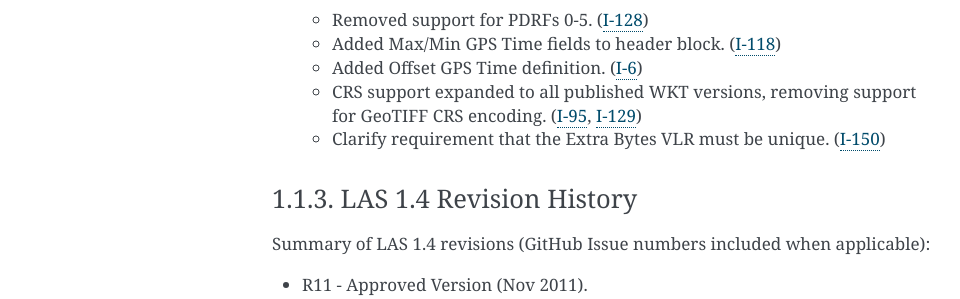
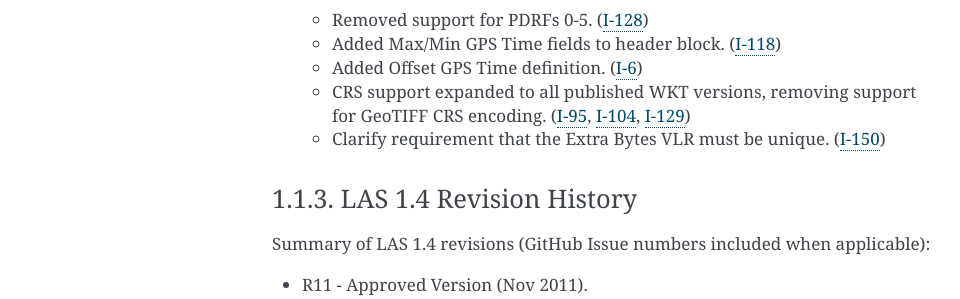
Before and after one commit to ASPRSorg/LAS, a Sphinx documentation site: the page built from source/01_intro.txt, in a window 1280 px wide and 900 px high, scrolled down 543 px. Shown: the part 156-455 px from the top of the window, without its empty margins (148-1108 px from the left). Built offline with Sphinx 7.4.7, drawn with Linux system fonts in a browser that asks for light colours; the version number could not be read and is left out.

Commit message:
Added #104 to WKT ticket list

```diff
--- a/source/01_intro.txt
+++ b/source/01_intro.txt
@@ -40,6 +40,7 @@ The additions of LAS 1.5 include:
     (`I-6 <https://github.com/ASPRSorg/LAS/issues/6>`_)
   * CRS support expanded to all published WKT versions, removing support for GeoTIFF CRS encoding.
     (`I-95 <https://github.com/ASPRSorg/LAS/issues/95>`_,
+    `I-104 <https://github.com/ASPRSorg/LAS/issues/104>`_,
     `I-129 <https://github.com/ASPRSorg/LAS/issues/129>`_)
   * Clarify requirement that the Extra Bytes VLR must be unique.
     (`I-150 <https://github.com/ASPRSorg/LAS/issues/150>`_)
```
